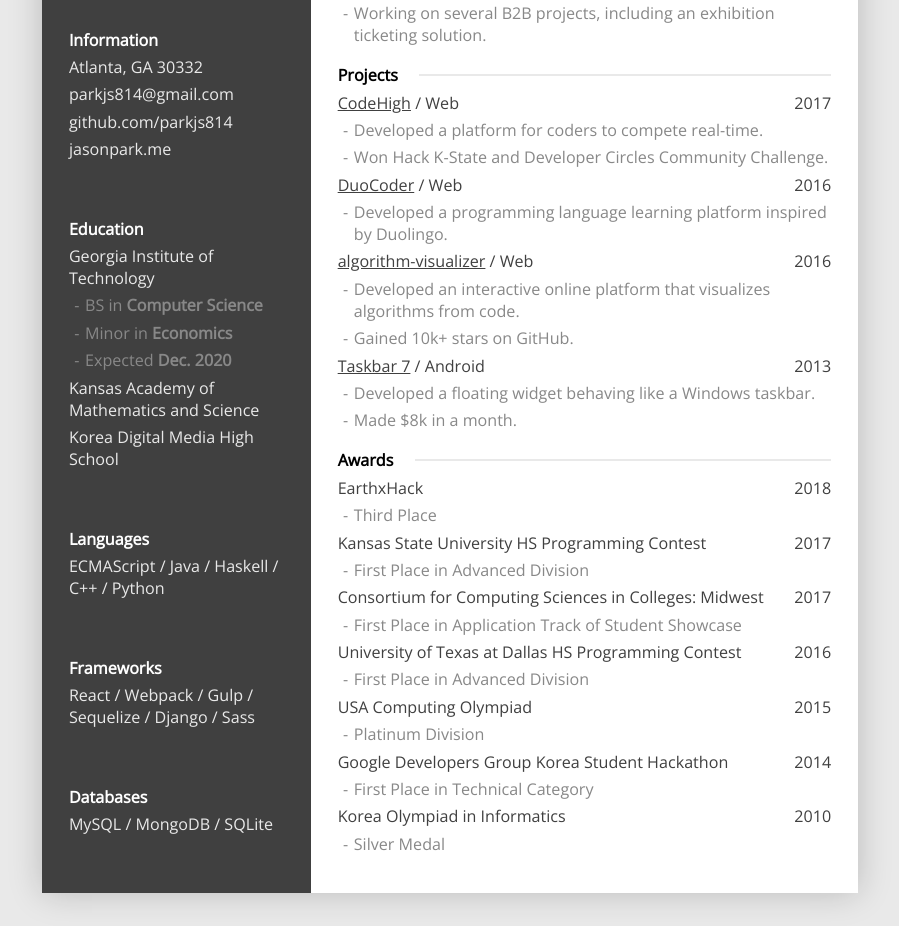
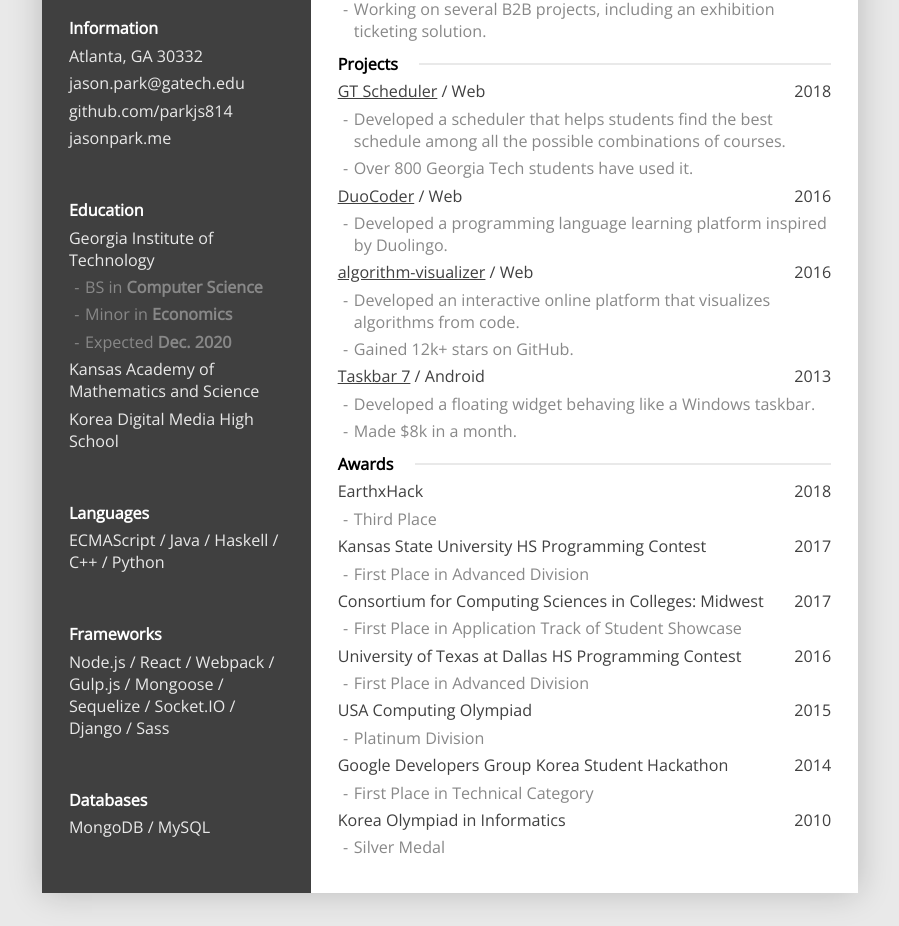
Before and after one commit to 64json/resume, a plain HTML site: page resume.pug in a window 1280 px wide. Shown: the part 195-1121 px from the top of the page, without its empty margins (190-1089 px from the left). Drawn offline with nearby package versions, Linux system fonts and the light colour scheme; files that its build step writes are made by us from their sources.

Commit message:
Update resume

```diff
--- a/resume.pug
+++ b/resume.pug
@@ -17,7 +17,7 @@
           .content
             .item Atlanta, GA 30332
             .item
-              a(href="mailto:parkjs814@gmail.com") parkjs814@gmail.com
+              a(href="mailto:jason.park@gatech.edu") jason.park@gatech.edu
             .item
               a(href="https://github.com/parkjs814") github.com/parkjs814
             .item
@@ -39,11 +39,11 @@
         .section
           .title Frameworks
           .content
-            .item React / Webpack / Gulp / Sequelize / Django / Sass
+            .item Node.js / React / Webpack / Gulp.js / Mongoose / Sequelize / Socket.IO / Django / Sass
         .section
           .title Databases
           .content
-            .item MySQL / MongoDB / SQLite
+            .item MongoDB / MySQL
       .body
         .section
           .title Work Experience
@@ -53,17 +53,17 @@
                 .name Web Development Team Lead @ ChapoRoyal
                 .date Feb. 2017 -
               .row Leading the team of 2 front-end and 2 back-end developers.
-              .row Planning projects with my employer, setting tech agenda for the team, and reviewing the teammates’ code.
+              .row Planning projects with my employer, setting tech agendas for the team, and reviewing my teammates' code.
               .row Working on several B2B projects, including an exhibition ticketing solution.
         .section
           .title Projects
           .content
             .item
               .primary
-                .name <a href="https://github.com/parkjs814/CodeHigh">CodeHigh</a> / Web
-                .date 2017
-              .row Developed a platform for coders to compete real-time.
-              .row Won Hack K-State and Developer Circles Community Challenge.
+                .name <a href="https://github.com/parkjs814/gt-scheduler">GT Scheduler</a> / Web
+                .date 2018
+              .row Developed a scheduler that helps students find the best schedule among all the possible combinations of courses.
+              .row Over 800 Georgia Tech students have used it.
             .item
               .primary
                 .name <a href="https://github.com/parkjs814/DuoCoder">DuoCoder</a> / Web
@@ -74,7 +74,7 @@
                 .name <a href="https://github.com/algorithm-visualizer/algorithm-visualizer">algorithm-visualizer</a> / Web
                 .date 2016
               .row Developed an interactive online platform that visualizes algorithms from code.
-              .row Gained 10k+ stars on GitHub.
+              .row Gained 12k+ stars on GitHub.
             .item
               .primary
                 .name <a href="https://www.youtube.com/watch?v=sQd3ySM3J0A">Taskbar 7</a> / Android
```
Also changed, not shown: resume.html, 1 other file.
